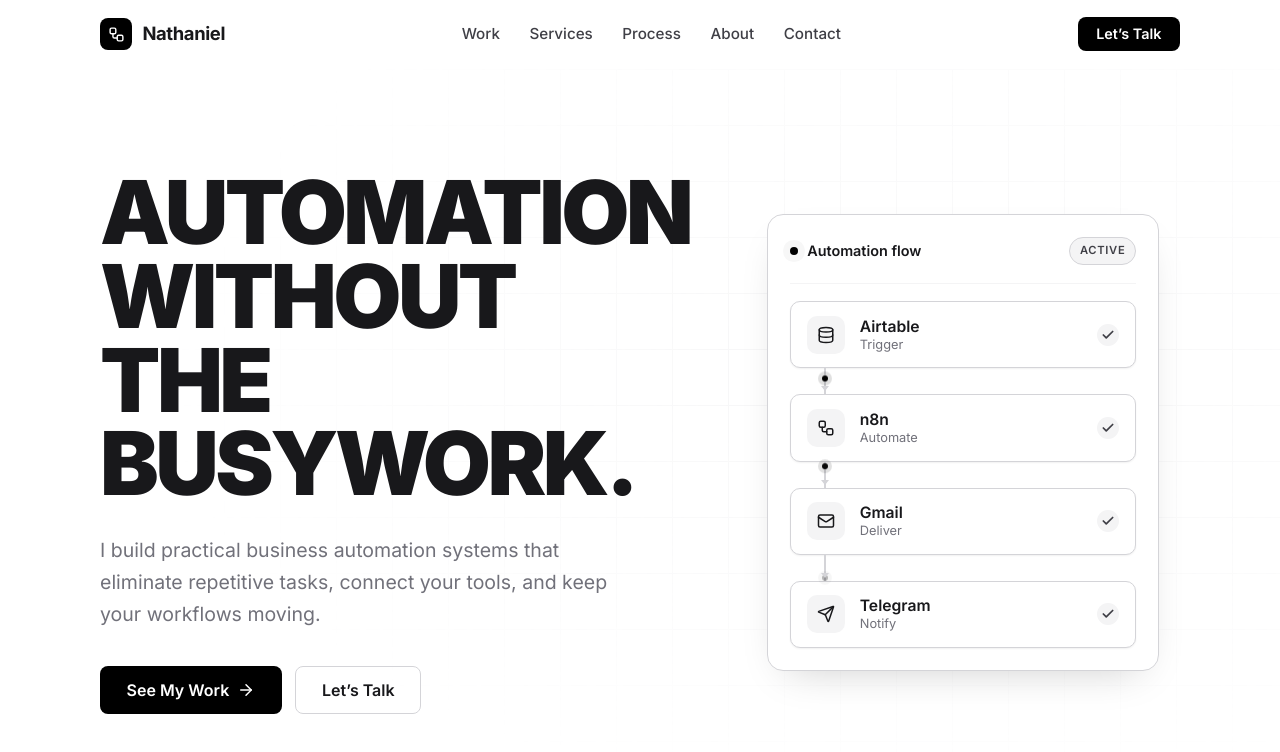
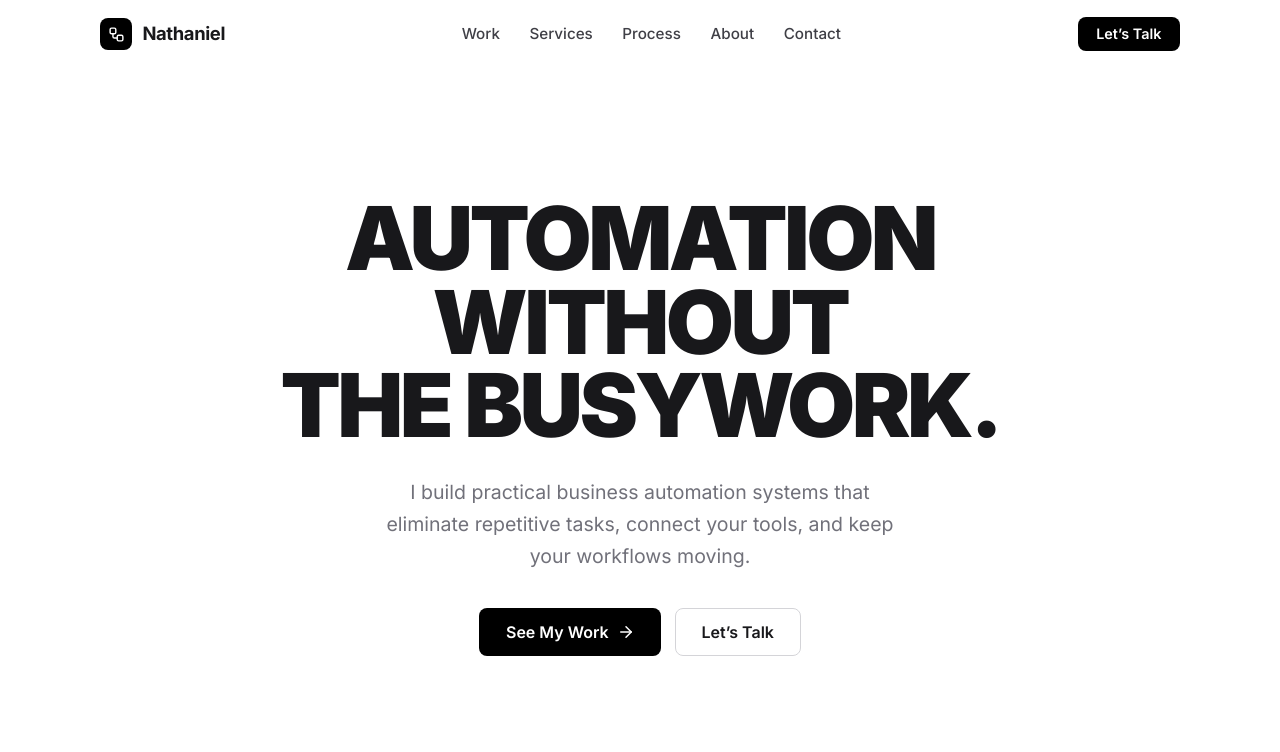
Before and after one commit to NathanielKings/automation, a React (Vite) app: page / in a window 1280 px wide. Shown: the top 752 px of the page. Built offline with nearby package versions, Linux system fonts and the light colour scheme.

Commit message:
refactor: center hero and remove workflow visual

```diff
--- a/src/components/Hero/Hero.jsx
+++ b/src/components/Hero/Hero.jsx
@@ -1,6 +1,5 @@
 import { ArrowRight } from 'lucide-react'
 import Button from '../Button/Button.jsx'
-import WorkflowVisual from './WorkflowVisual.jsx'
 import styles from './Hero.module.css'
 
 function Hero() {
@@ -29,10 +28,6 @@
             </Button>
           </div>
         </div>
-
-        <div className={styles.visual}>
-          <WorkflowVisual />
-        </div>
       </div>
     </section>
   )
--- a/src/components/Hero/Hero.module.css
+++ b/src/components/Hero/Hero.module.css
@@ -1,36 +1,21 @@
 .hero {
   position: relative;
-  overflow: hidden;
-  padding-block: clamp(3rem, 8vw, 7rem);
-}
-
-.hero::before {
-  content: '';
-  position: absolute;
-  inset: 0;
-  pointer-events: none;
-  background-image:
-    linear-gradient(to right, var(--color-gray-300) 1px, transparent 1px),
-    linear-gradient(to bottom, var(--color-gray-300) 1px, transparent 1px);
-  background-size: 56px 56px;
-  opacity: 0.16;
-  -webkit-mask-image: radial-gradient(ellipse 80% 80% at 72% 40%, #000 20%, transparent 75%);
-  mask-image: radial-gradient(ellipse 80% 80% at 72% 40%, #000 20%, transparent 75%);
+  padding-block: clamp(4rem, 10vw, 8rem);
 }
 
 .inner {
-  position: relative;
-  display: grid;
-  grid-template-columns: 1.05fr 0.95fr;
+  display: flex;
+  flex-direction: column;
   align-items: center;
-  gap: clamp(2.5rem, 6vw, 5rem);
+  text-align: center;
 }
 
 .content {
   display: flex;
   flex-direction: column;
-  align-items: flex-start;
+  align-items: center;
   gap: 1.75rem;
+  max-width: 54rem;
   animation: fadeUp 0.6s ease both;
 }
 
@@ -57,15 +42,9 @@
 .actions {
   display: flex;
   flex-wrap: wrap;
+  justify-content: center;
   gap: 0.85rem;
   margin-top: 0.5rem;
-}
-
-.visual {
-  position: relative;
-  display: flex;
-  justify-content: center;
-  animation: fadeUp 0.6s ease 0.12s both;
 }
 
 @keyframes fadeUp {
@@ -78,18 +57,3 @@
     transform: none;
   }
 }
-
-@media (max-width: 900px) {
-  .inner {
-    grid-template-columns: 1fr;
-    gap: 3rem;
-  }
-
-  .lead {
-    max-width: none;
-  }
-
-  .visual {
-    order: 2;
-  }
-}
--- a/src/components/Hero/WorkflowVisual.jsx
+++ /dev/null
@@ -1,56 +0,0 @@
-import { Fragment } from 'react'
-import { Database, Workflow, Mail, Send, Check } from 'lucide-react'
-import styles from './WorkflowVisual.module.css'
-
-const steps = [
-  { id: 'airtable', icon: Database, name: 'Airtable', role: 'Trigger' },
-  { id: 'n8n', icon: Workflow, name: 'n8n', role: 'Automate' },
-  { id: 'gmail', icon: Mail, name: 'Gmail', role: 'Deliver' },
-  { id: 'telegram', icon: Send, name: 'Telegram', role: 'Notify' },
-]
-
-function WorkflowVisual() {
-  return (
-    <div className={styles.card} aria-hidden="true">
-      <div className={styles.header}>
-        <div className={styles.headerLeft}>
-          <span className={styles.statusDot} />
-          <span className={styles.headerTitle}>Automation flow</span>
-        </div>
-        <span className={styles.badge}>Active</span>
-      </div>
-
-      <ol className={styles.flow}>
-        {steps.map((step, i) => {
-          const Icon = step.icon
-          return (
-            <Fragment key={step.id}>
-              {i > 0 && (
-                <li className={styles.connector} aria-hidden="true">
-                  <span
-                    className={styles.pulse}
-                    style={{ animationDelay: `${(i - 1) * 0.4}s` }}
-                  />
-                </li>
-              )}
-              <li className={styles.node}>
-                <span className={styles.icon}>
-                  <Icon size={18} />
-                </span>
-                <span className={styles.meta}>
-                  <span className={styles.name}>{step.name}</span>
-                  <span className={styles.role}>{step.role}</span>
-                </span>
-                <span className={styles.check}>
-                  <Check size={14} strokeWidth={3} />
-                </span>
-              </li>
-            </Fragment>
-          )
-        })}
-      </ol>
-    </div>
-  )
-}
-
-export default WorkflowVisual
--- a/src/components/Hero/WorkflowVisual.module.css
+++ /dev/null
@@ -1,176 +0,0 @@
-.card {
-  width: 100%;
-  max-width: 460px;
-  background: var(--color-white);
-  border: 1px solid var(--color-gray-300);
-  border-radius: var(--radius-lg);
-  box-shadow: var(--shadow);
-  padding: 1.4rem;
-}
-
-.header {
-  display: flex;
-  align-items: center;
-  justify-content: space-between;
-  padding-bottom: 1.1rem;
-  margin-bottom: 1.1rem;
-  border-bottom: 1px solid var(--color-gray-100);
-}
-
-.headerLeft {
-  display: flex;
-  align-items: center;
-  gap: 0.55rem;
-}
-
-.statusDot {
-  width: 8px;
-  height: 8px;
-  border-radius: 50%;
-  background: var(--color-black);
-  animation: statusPulse 2.2s ease-out infinite;
-}
-
-.headerTitle {
-  font-size: 0.9rem;
-  font-weight: 600;
-  color: var(--color-gray-900);
-}
-
-.badge {
-  font-size: 0.7rem;
-  font-weight: 600;
-  letter-spacing: 0.06em;
-  text-transform: uppercase;
-  color: var(--color-gray-700);
-  background: var(--color-gray-100);
-  border: 1px solid var(--color-gray-300);
-  padding: 0.25rem 0.6rem;
-  border-radius: 999px;
-}
-
-.flow {
-  list-style: none;
-  margin: 0;
-  padding: 0;
-  display: flex;
-  flex-direction: column;
-}
-
-.node {
-  display: flex;
-  align-items: center;
-  gap: 0.9rem;
-  padding: 0.85rem 1rem;
-  background: var(--color-white);
-  border: 1px solid var(--color-gray-300);
-  border-radius: var(--radius);
-  box-shadow: var(--shadow-sm);
-  transition:
-    transform 0.18s ease,
-    border-color 0.18s ease;
-}
-
-.node:hover {
-  transform: translateY(-1px);
-  border-color: var(--color-gray-500);
-}
-
-.icon {
-  display: grid;
-  place-items: center;
-  width: 38px;
-  height: 38px;
-  flex-shrink: 0;
-  border-radius: 10px;
-  background: var(--color-gray-100);
-  color: var(--color-gray-900);
-}
-
-.meta {
-  display: flex;
-  flex-direction: column;
-  line-height: 1.25;
-}
-
-.name {
-  font-weight: 600;
-  font-size: 0.98rem;
-  color: var(--color-gray-900);
-}
-
-.role {
-  font-size: 0.8rem;
-  color: var(--color-gray-500);
-}
-
-.check {
-  margin-left: auto;
-  display: grid;
-  place-items: center;
-  width: 22px;
-  height: 22px;
-  border-radius: 50%;
-  background: var(--color-gray-100);
-  color: var(--color-gray-700);
-}
-
-.connector {
-  position: relative;
-  height: 26px;
-  width: 2px;
-  margin-left: 34px;
-  background: var(--color-gray-300);
-}
-
-.connector::after {
-  content: '';
-  position: absolute;
-  bottom: -1px;
-  left: 50%;
-  transform: translateX(-50%);
-  border: 4px solid transparent;
-  border-top: 5px solid var(--color-gray-300);
-}
-
-.pulse {
-  position: absolute;
-  top: 0;
-  left: 50%;
-  width: 6px;
-  height: 6px;
-  margin-left: -3px;
-  border-radius: 50%;
-  background: var(--color-black);
-  box-shadow: 0 0 0 4px rgba(0, 0, 0, 0.12);
-  animation: flow 1.6s ease-in-out infinite;
-}
-
-@keyframes flow {
-  0% {
-    transform: translateY(0);
-    opacity: 0;
-  }
-  20% {
-    opacity: 1;
-  }
-  80% {
-    opacity: 1;
-  }
-  100% {
-    transform: translateY(20px);
-    opacity: 0;
-  }
-}
-
-@keyframes statusPulse {
-  0% {
-    box-shadow: 0 0 0 0 rgba(0, 0, 0, 0.25);
-  }
-  70% {
-    box-shadow: 0 0 0 8px rgba(0, 0, 0, 0);
-  }
-  100% {
-    box-shadow: 0 0 0 0 rgba(0, 0, 0, 0);
-  }
-}
```
